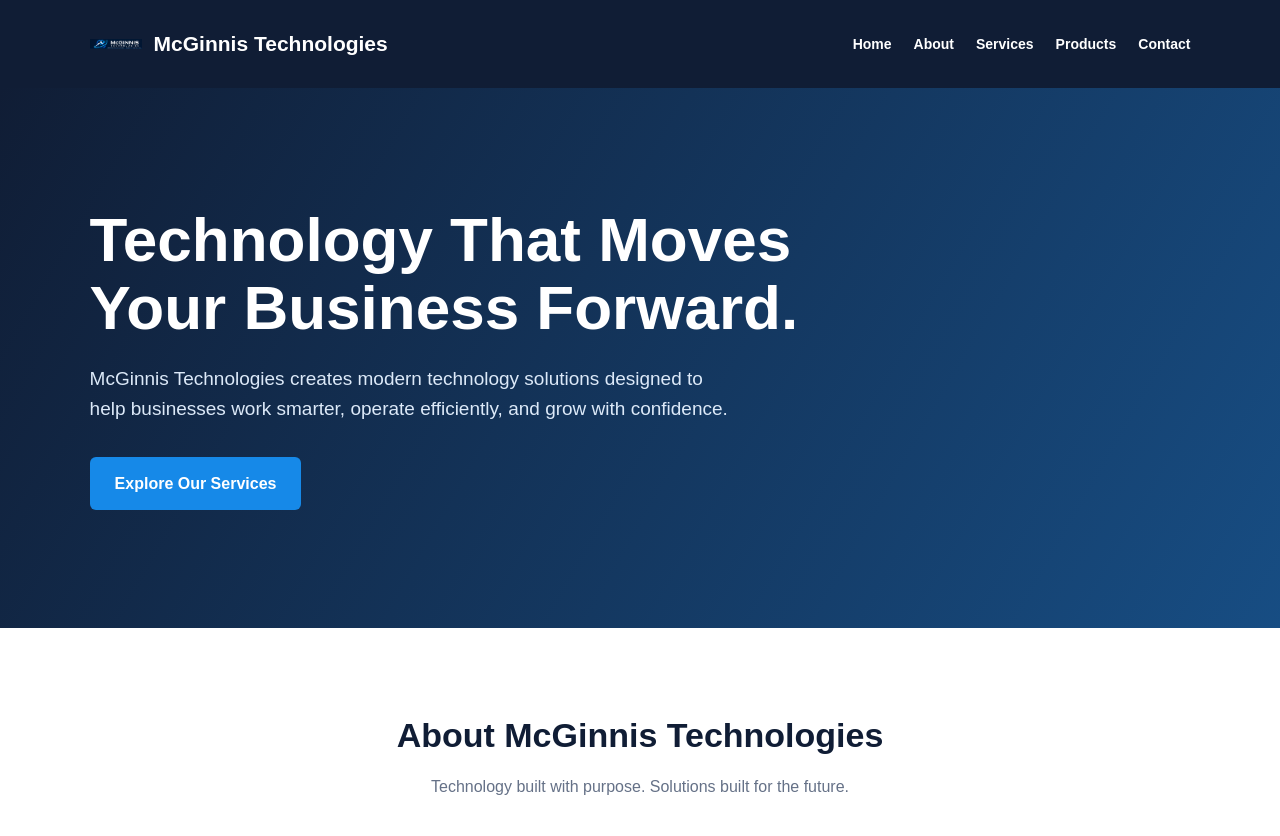
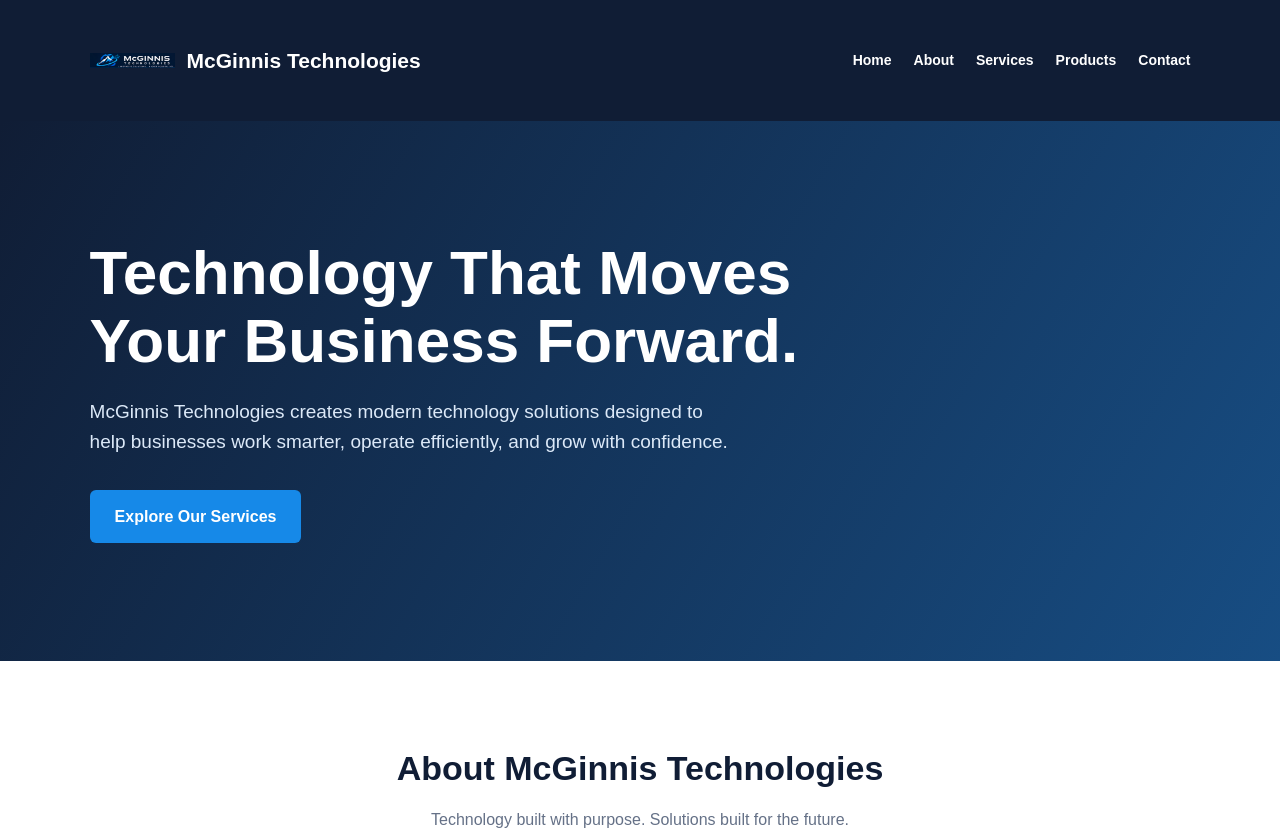
Before and after one commit to Mm2469/mcginnis-technologies, a plain HTML site: page index.html in a window 1280 px wide. Shown: the top 836 px of the page. Drawn offline with Linux system fonts and the light colour scheme.

Commit message:
Resize logo image dimensions to 85px

```diff
--- a/index.html
+++ b/index.html
@@ -49,10 +49,10 @@
         }
 
         .logo-image {
-            width: 52px;
-            height: 52px;
-            object-fit: contain;
-        }
+    width: 85px;
+    height: 85px;
+    object-fit: contain;
+}
 
         nav {
             display: flex;
```
